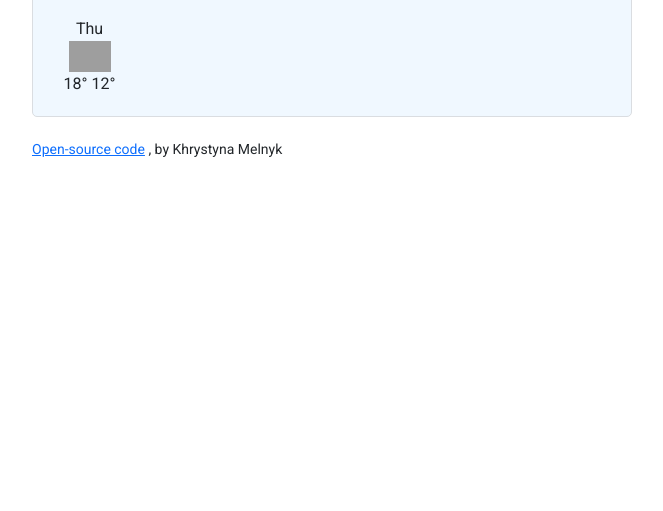
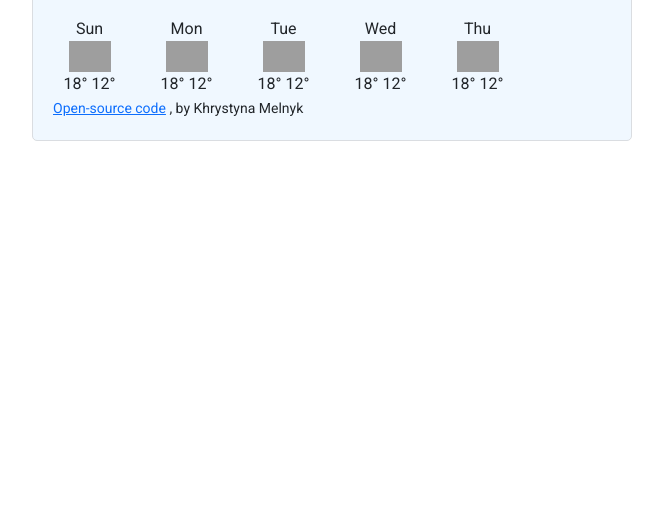
Before and after one commit to KristinaMelnyk/weather-app, a plain HTML site: page index.html in a window 1280 px wide. Shown: the part 289-800 px from the top of the page, without its empty margins (308-971 px from the left). Drawn offline with nearby package versions, Linux system fonts and the light colour scheme; no server answers; grey boxes are pictures that could not be loaded.

Commit message:
Created new function

```diff
--- a/index.html
+++ b/index.html
@@ -55,23 +55,8 @@
             </ul>
           </div>
         </div>
-        <div class="weather-forecast">
-          <div class="row">
-            <div class="col-2">
-              <div class="weather-forecast-date">Thu</div>
+        <div class="weather-forecast" id="forecast">
 
-              <img
-                src="http://openweathermap.org/img/wn/50d@2x.png"
-                alt=""
-                width="42"
-              />
-              <div class="weather-forecast-temperatures">
-                <span class="weather-forecast-temperature-max"> 18° </span>
-                <span class="weather-forecast-temperature-min"> 12° </span>
-              </div>
-            </div>
-          </div>
-        </div>
       </div>
       <small>
         <a href="https://github.com/KristinaMelnyk/weather-app" target="_blank"
--- a/script.js
+++ b/script.js
@@ -16,6 +16,36 @@ function formatDate(timestamp) {
   ];
   let day = days[date.getDay()];
   return `${day} ${hours}:${minutes}`;
+}
+
+function displayForecast() {
+  let forecastElement = document.querySelector("#forecast");
+
+  let days = ["Sun", "Mon", "Tue", "Wed", "Thu"];
+  let forecastHTML = `<div class = "row">`;
+  days.forEach(function (day) {
+    forecastHTML =
+      forecastHTML +
+      `
+            <div class="col-2">
+              <div class="weather-forecast-date">${day}</div>
+
+              <img
+                src="http://openweathermap.org/img/wn/50d@2x.png"
+                alt=""
+                width="42"
+              />
+              <div class="weather-forecast-temperatures">
+                <span class="weather-forecast-temperature-max"> 18° </span>
+                <span class="weather-forecast-temperature-min"> 12° </span>
+              </div>
+            </div>
+
+`;
+  });
+
+  forecastHTML = forecastHTML + `</div>`;
+  forecastElement.innerHTML = forecastHTML;
 }
 
 function showTemperature(response) {
@@ -58,3 +88,4 @@ let form = document.querySelector("form");
 form.addEventListener("submit", handleSubmit);
 
 search("Kyiv");
+displayForecast();
```
